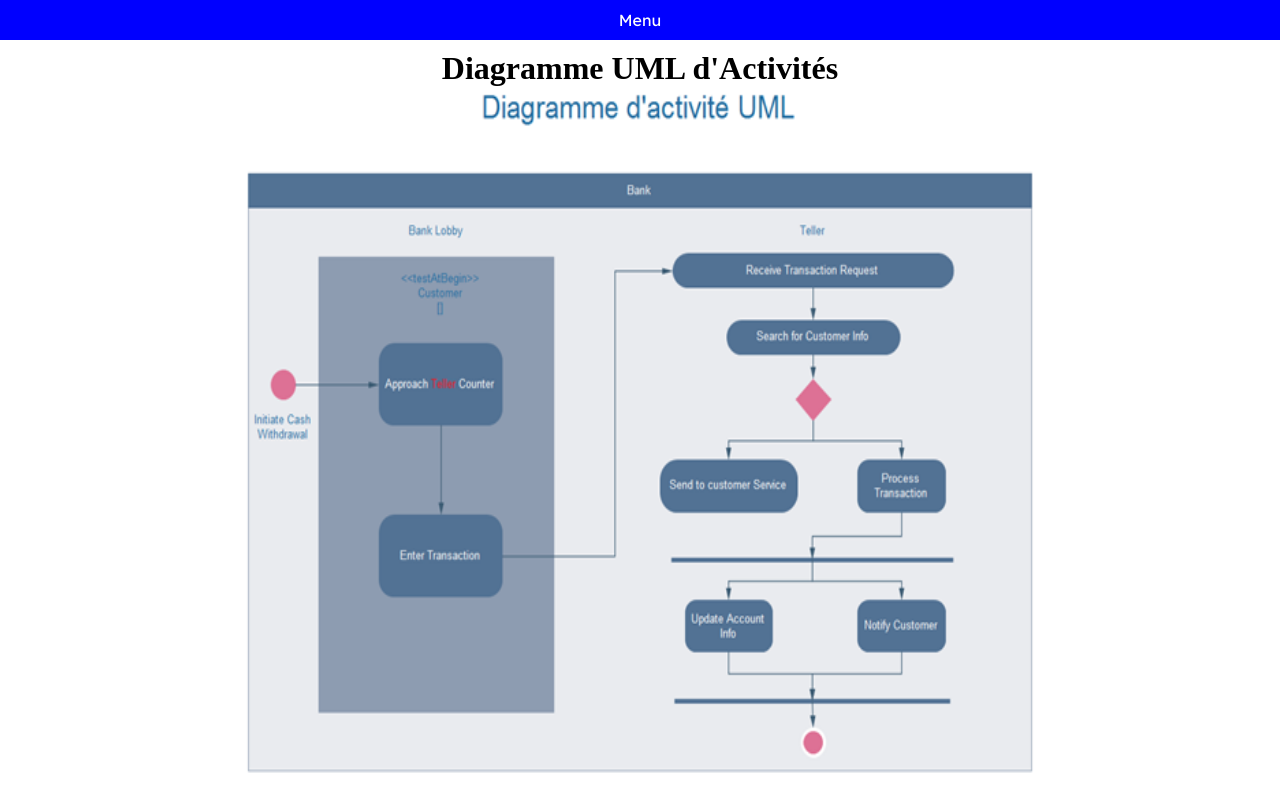
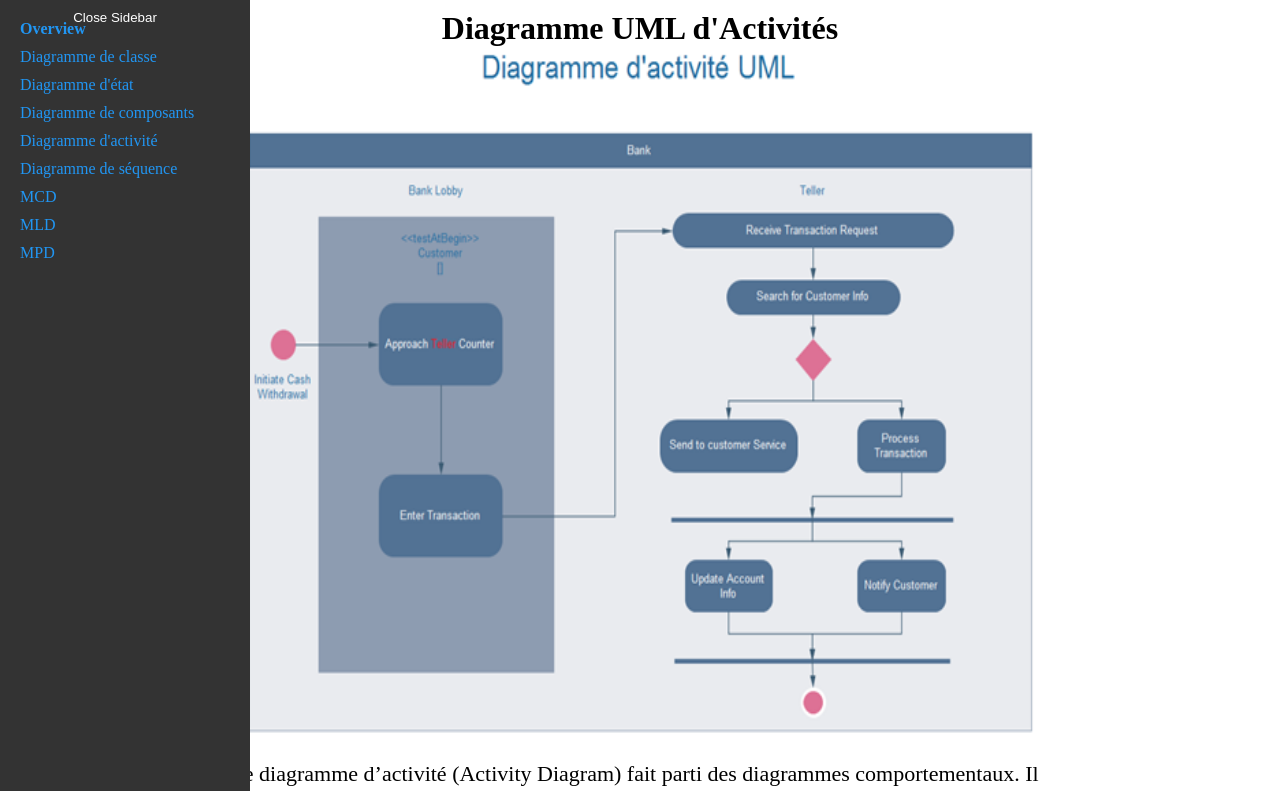
Before and after one commit to 2023-cda-alt-devops-p3/catalog-az, a React (Create React App) app: page /DA in a window 1280 px wide. Shown: the top 791 px of the page. Built offline with nearby package versions, Linux system fonts and the light colour scheme.

Commit message:
feat: menu switch to sidebar

```diff
--- a/src/Accueil.jsx
+++ b/src/Accueil.jsx
@@ -1,10 +1,10 @@
 import React from 'react'
-import Menu from './components/menu/Menu'
+import Sidebar from './components/sidebar/Sidebar'
 
 const Acceuil = () => {
   return (
     <div>
-      <Menu />
+      <Sidebar />
     </div>
   )
 }
--- a/src/App.css
+++ b/src/App.css
@@ -4,3 +4,7 @@
   box-sizing: border-box;
   width: 100%;
 }
+.app {
+  display: flex;
+
+}
--- a/src/components/menu/Menu.css
+++ /dev/null
@@ -1,118 +0,0 @@
-@import url('https://fonts.googleapis.com/css2?family=Lexend&family=Rubik:ital,wght@0,300;0,400;0,500;0,600;0,700;0,800;0,900;1,300;1,400;1,500;1,600;1,700;1,800;1,900&display=swap');
-@import url('https://fonts.googleapis.com/css2?family=Lexend:wght@600&family=Rubik:ital,wght@0,300;0,400;0,500;0,600;0,700;0,800;0,900;1,300;1,400;1,500;1,600;1,700;1,800;1,900&display=swap');
-
-nav ul{
-    display: none;
-    list-style-type: none;
-    background-color: whitesmoke;
-}
-
-nav input[type=checkbox]:checked + ul{
-    display: flex;
-    flex-flow: column wrap;
-}
-
-nav{
-    width: 100%;
-    margin: 0 auto;
-    background-color: blue;
-}
-
-nav input[type=checkbox]{
-    display: none;
-    background-color: blue;
-    color: white;
-}
-
-nav label {
-    display: inline-block;
-    width: 100%;
-    padding: 10px 0px;
-    text-align: center;
-    background-color: blue;
-    color: white;
-    font-family : Lexend, sans-serif;
-}
-
-.conteneur-nav {
-    width: 100%;
-}
-
-.sous{
-    display: flex;
-    flex-flow: column wrap;
-    z-index: 1000;
-}
-
-.sous li {
-    flex: 1 1 auto;
-    text-align: left;
-    margin-bottom: 25px;
-    text-decoration: none;
-    list-style-type: none;
-}
-a{
-    text-decoration: none;
-    font-size: 18px;
-}
-
-.sous a {
-    padding: 10px;
-    border-bottom: none;
-    background-color: whitesmoke;
-    color: black;
-    font-family: Lexend;
-}
-
-.titre-section {
-    font-size: 24px;
-    font-family: 'Franklin Gothic Medium', sans-serif;
-    text-align: center;
-    margin-bottom: 15px;
-}
-
-.icon-menu {
-    cursor: pointer;
-    justify-content: center;
-    align-items: center;
-    padding: 10px 0px 0px 0px;
-}
-
-.h4 a{
-    font-family : Lexend, sans-serif;
-    font-size : 25px;
-}
-
- li a {
-        font-size: 18px;
-        font-family: 'Times New Roman', Times, serif;
-}
-
-@media (min-width: 768px) and (max-width: 1024px) {
-    .titre-section {
-        font-size: 32px;
-        font-family: 'Franklin Gothic Medium', sans-serif;
-        text-align: center;
-        margin-bottom: 15px;
-    }
-
-}
-
-
-
-@media screen and (min-width:640px){
-    .titre-section {
-        font-size: 38px;
-        font-family: 'Franklin Gothic Medium', sans-serif;
-        text-align: center;
-        margin-bottom: 15px;
-    }
-    li a{
-        font-size: 24px;
-        font-family: 'Times New Roman', Times, serif;
-    }
-    li a:hover {
-        width: 180%;
-        transition: 1s ease-in ease;
-    }
-  }
--- a/src/components/menu/Menu.jsx
+++ /dev/null
@@ -1,53 +0,0 @@
-import React from 'react';
-import './Menu.css';
-import { NavLink } from 'react-router-dom';
-
-
-const Menu = () => {
-
-
-
- const closeMenu = (e) => {
- let isChecked = document.getElementById('menu');
- let menu = document.getElementById('list-menu');
- isChecked.checked ? menu.style.display = "none" : menu.style.display = "flex";
- }
-
-  return (
-    <nav>
-        <div className='conteneur-nav'>
-            <div className='flex'>
-                <label htmlFor="menu" id='title-menu' onClick={closeMenu}>Menu</label>
-
-            </div>
-
-            <input type="checkbox" name="menu" id="menu" role='button' />
-            <ul id='list-menu'>
-                <li className='deroulant'>
-                    <p className='titre-section'>Diagrame UML</p>
-                    <ul className='sous'>
-                        <li><h4 className='h4'><NavLink to={"/overview"}>Overview</NavLink></h4></li>
-                        <li className='diagramme'><NavLink to={"/DCU"} onClick={closeMenu} >Diagramme de cas d'utilisation</NavLink></li>
-                        <li className='diagramme'><NavLink to={"/DC"}>Diagramme de classe</NavLink></li>
-                        <li className='diagramme'><NavLink to={"/DE"}>Diagramme d'état</NavLink></li>
-                        <li className='diagramme'><NavLink to={"DComp"}>Diagramme de composants</NavLink></li>
-                        <li className='diagramme'><NavLink to={"DA"}>Diagramme d'activité</NavLink></li>
-                        <li className='diagramme'><NavLink to={"DS"}>Diagramme de séquence</NavLink></li>
-                    </ul>
-                </li>
-
-                <li className='deroulant'>
-                    <p className='titre-section'>Diagramme de MERISE</p>
-                    <ul className='sous'>
-                        <li><NavLink to={"/MCD" }>Modèle conceptuel des données</NavLink></li>
-                        <li><NavLink to={"MLD"}>Modèle logiques des données</NavLink></li>
-                        <li><NavLink to={"Mpd"}>Modèle physique des données</NavLink></li>
-                    </ul>
-                </li>
-            </ul>
-        </div>
-    </nav>
-  )
-}
-
-export default Menu
--- /dev/null
+++ b/src/components/sidebar/Sidebar.css
@@ -0,0 +1,85 @@
+/* Sidebar.css */
+.hidden{
+    display: none;
+}
+
+.sidebar {
+    width: 250px;
+    height: 100%;
+    background-color: #333;
+    color: #fff;
+    position: fixed;
+    top: 0;
+    left: -250px; /* Start with the sidebar hidden */
+    padding: 20px;
+    transition: left 0.3s;
+    z-index: 1000;
+  }
+
+  .sidebar.open {
+    left: 0; /* Show the sidebar */
+  }
+
+  .sidebar.closed {
+    left: -250px; /* Hide the sidebar */
+  }
+
+  .sidebar ul {
+    list-style: none;
+    padding: 0;
+  }
+
+  .sidebar li {
+    margin-bottom: 10px;
+  }
+
+  /* Style the menu links */
+  .sidebar a {
+    text-decoration: none;
+    color: #2196F3; /* Blue color for links */
+    transition: color 0.2s; /* Add a smooth color transition */
+  }
+
+  .sidebar a:hover {
+    color: #fff; /* White color on hover */
+    animation: scaleLink 0.2s ease-in-out;
+  }
+
+  /* Define the animation */
+  @keyframes scaleLink {
+    0% {
+      transform: scale(1);
+    }
+    50% {
+      transform: scale(1.05);
+    }
+    100% {
+      transform: scale(1);
+    }
+  }
+  .black{
+    color: black;
+  }
+  .toggle-button {
+    background-color: transparent;
+    border: none;
+    color: #fff;
+    cursor: pointer;
+    position: absolute;
+    top: 10px;
+    right: 10px;
+    z-index: 1;
+  }
+
+  .toggle-button.open {
+    right: -35px; /* Move the open button out of view when sidebar is open */
+  }
+
+  .toggle-button.close {
+    right: 10px; /* Show the close button when sidebar is open */
+  }
+
+  .link {
+    text-decoration: none;
+    color: white;
+  }
--- /dev/null
+++ b/src/components/sidebar/Sidebar.jsx
@@ -0,0 +1,49 @@
+import React from 'react';
+import '../sidebar/Sidebar.css'
+import { useState } from 'react';
+import { NavLink } from 'react-router-dom';
+import { BsArrowRight } from 'react-icons/bs'
+
+const Sidebar = () => {
+
+    const [isOpen, setIsOpen] = useState(true);
+
+    const toggleSidebar = () => {
+      setIsOpen(!isOpen);
+    };
+
+  return (
+    <div>
+     <BsArrowRight  size={30} className={`${isOpen ? 'hidden' : 'on'}`} onClick={toggleSidebar}/>
+    <div className={`sidebar ${isOpen ? 'open' : 'closed'}`}>
+      <button
+        className={`toggle-button ${isOpen ? 'close' : 'open'}`}
+        onClick={toggleSidebar}
+      >
+        {isOpen ? 'Close Sidebar' : ''}
+      </button>
+      <ul>
+      <li><h4 className='h4'><NavLink to={"/overview"}>Overview</NavLink></h4></li>
+                        <li><NavLink to={"/DC"} className='link' >Diagramme de classe</NavLink></li>
+                        <li><NavLink to={"/DE"} className='link'>Diagramme d'état</NavLink></li>
+                        <li><NavLink to={"DComp"} className='link' >Diagramme de composants</NavLink></li>
+                        <li><NavLink to={"DA"} className='link' >Diagramme d'activité</NavLink></li>
+                        <li><NavLink to={"DS"} className='link' >Diagramme de séquence</NavLink></li>
+                        <li><NavLink to={"MCD"} className='link' >MCD</NavLink></li>
+                        <li><NavLink to={"MLD"} className='link' >MLD</NavLink></li>
+                        <li><NavLink to={"MPD"} className='link' >MPD</NavLink></li>
+        {/* Add more sidebar items as needed */}
+      </ul>
+    </div>
+    </div>
+
+
+
+
+
+
+
+  )
+}
+
+export default Sidebar
```
